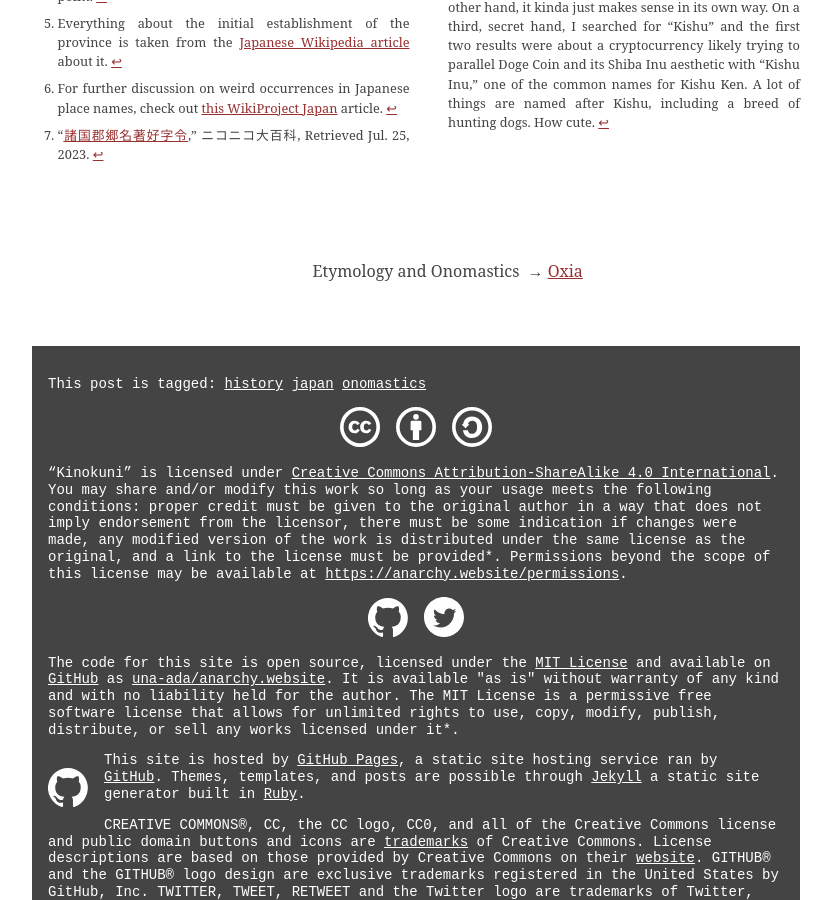
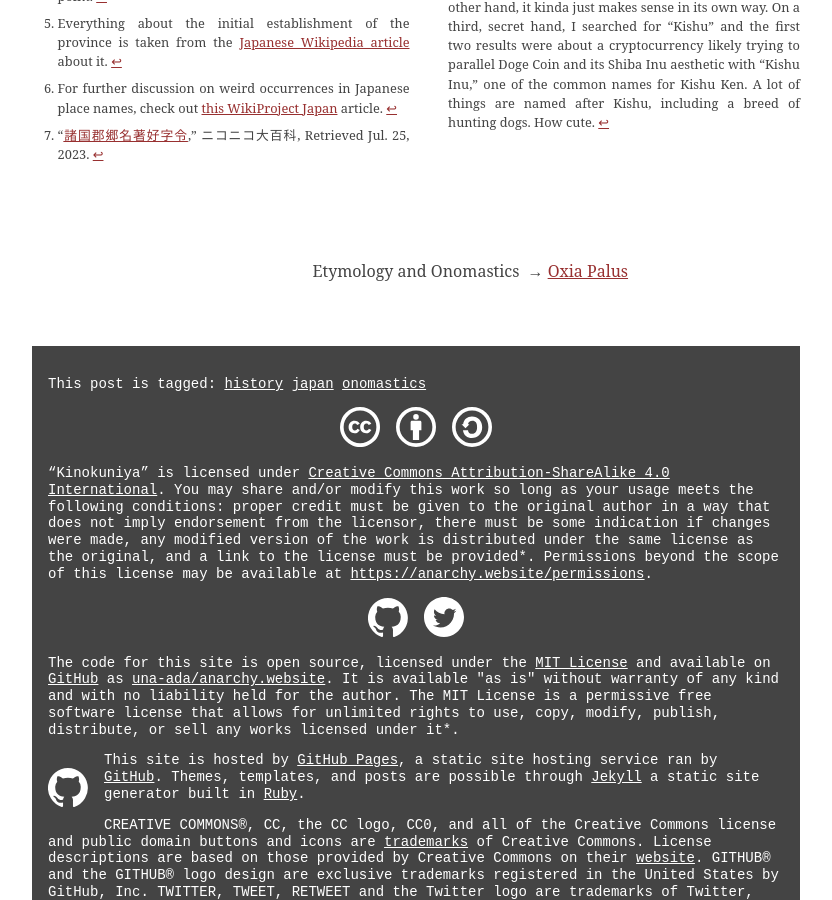
Before and after one commit to una-ada/anarchy.website, a Jekyll site: the page built from _posts/2023-07-25-kinokuni.md, in a window 1280 px wide and 900 px high, scrolled down 2679 px. Shown: the whole window, without its empty margins (224-1056 px from the left). Built offline with Jekyll 4.4.1, drawn with Linux system fonts in a browser that asks for light colours; some web fonts are replaced.

Commit message:
fix: update eno titles to match intended style

```diff
--- a/_posts/2023-07-25-kinokuni.md
+++ b/_posts/2023-07-25-kinokuni.md
@@ -11,7 +11,7 @@
 series: etymology
 series_index: 1
 tags: japan history onomastics
-title: Kinokuni
+title: Kinokuniya
 ---
 
 Kinokuniya, [the bookstore](https://usa.kinokuniya.com/), has no relation to
--- a/_posts/2023-08-04-oxia.md
+++ b/_posts/2023-08-04-oxia.md
@@ -11,7 +11,7 @@
 series: etymology
 series_index: 2
 tags: mars history onomastics
-title: Oxia
+title: Oxia Palus
 ---
 
 Of the 30 quadrangles of Mars[^fn1] used in areography, the most interesting is
```
